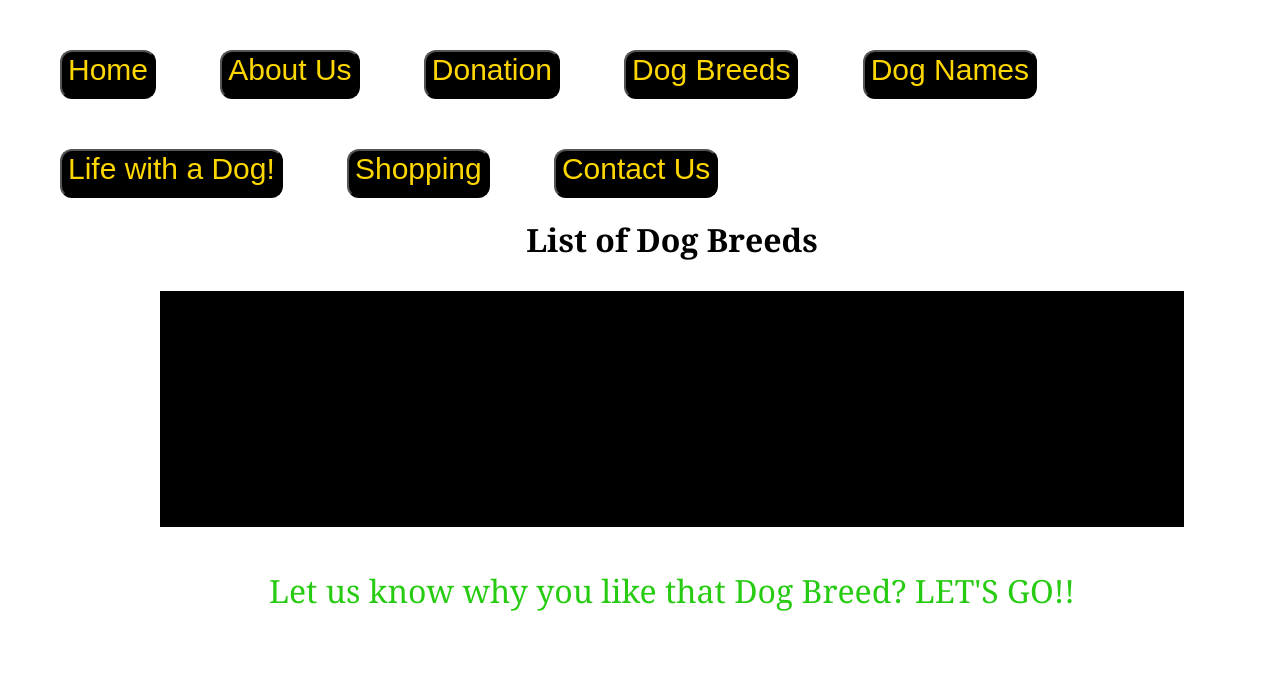
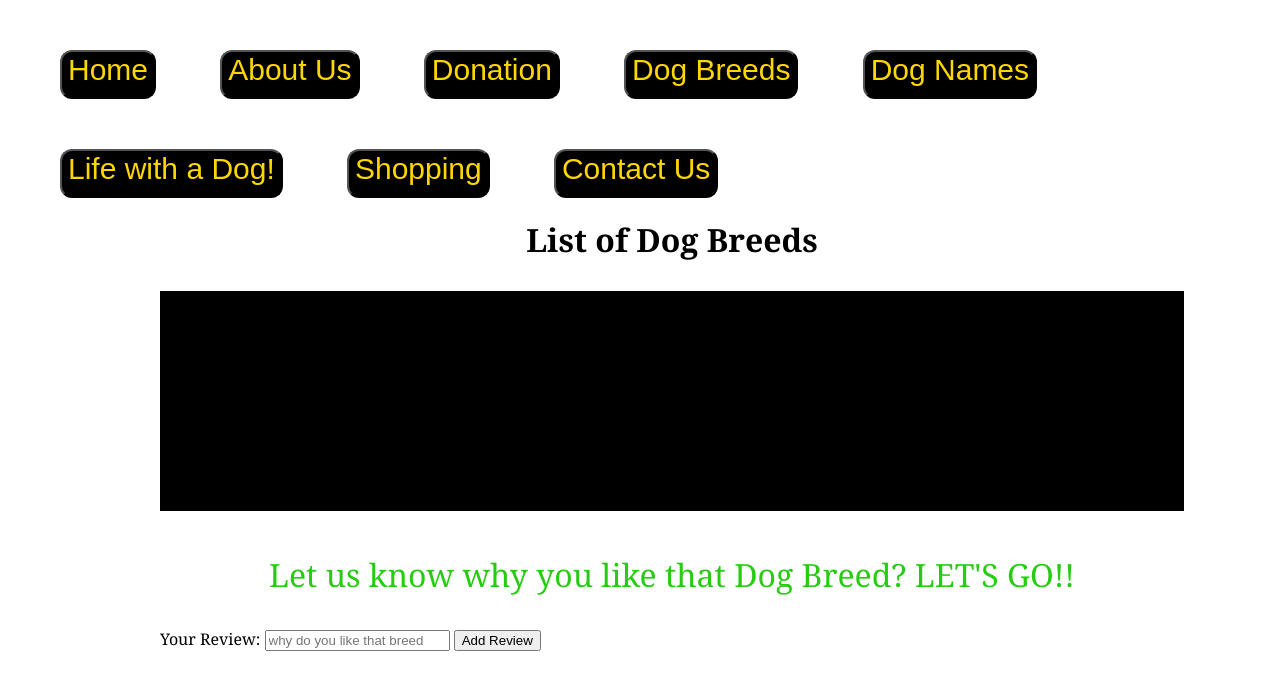
Before and after one commit to NicholasKungukamau/Favorite-Dog, a plain HTML site: page index.html in a window 1280 px wide. Drawn offline with Linux system fonts and the light colour scheme; no server answers.

Commit message:
form to give reasons why you like that dog breed

```diff
--- a/index.html
+++ b/index.html
@@ -29,6 +29,12 @@
     </div>
            <p class="insite">Let us know why you like that Dog Breed? <span>LET'S GO!!</span></p>
 
+            <!--Form for user to input his/her review about Park-->
+            <form id="reviews" action="" method="POST">
+                <label form="Give Review">Your Review:</label>
+                <input type="text" id="feedback" name="Give review" placeholder="why do you like that breed">
+                <input type="submit" class="btn" value="Add Review">
+            </form>
 </div>
 
     <script src="./index.js"></script>
--- a/styles.css
+++ b/styles.css
@@ -10,14 +10,6 @@ padding-bottom: 10px;
 margin-top: 50px;
 justify-content: space-between;
 
-}
-
-/* Insite Message */
-.insite {
-text-align: center;
-    padding-top: 10px;
-color: rgb(39, 204, 18);
-font-size: xx-large;
 }
 
 /* Styling the div container*/
@@ -74,3 +66,11 @@ transition: all .9s ease-out;
     transform: scale(1.08);
 
 }
+
+/* Insite Message */
+.insite {
+text-align: center;
+    padding-top: 10px;
+color: rgb(39, 204, 18);
+font-size: xx-large;
+}
```
